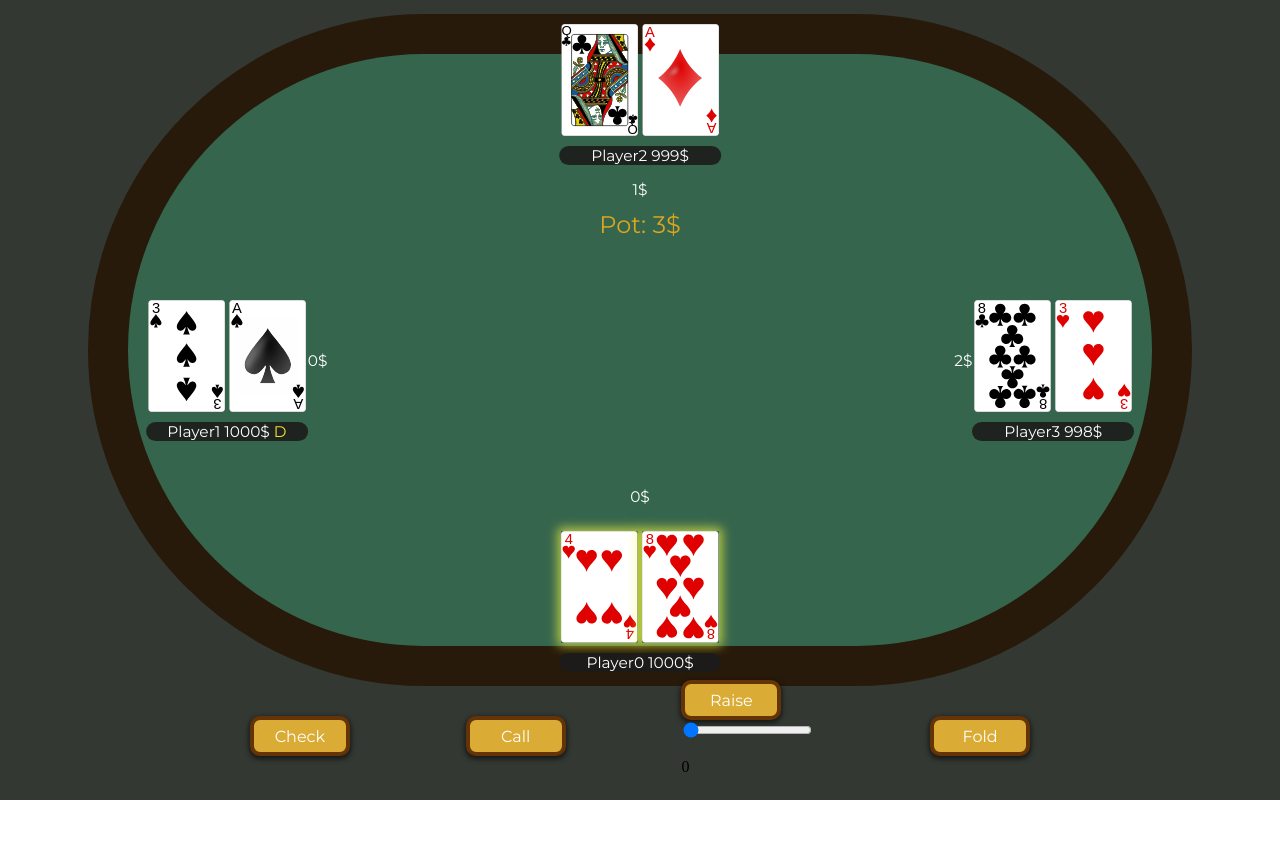
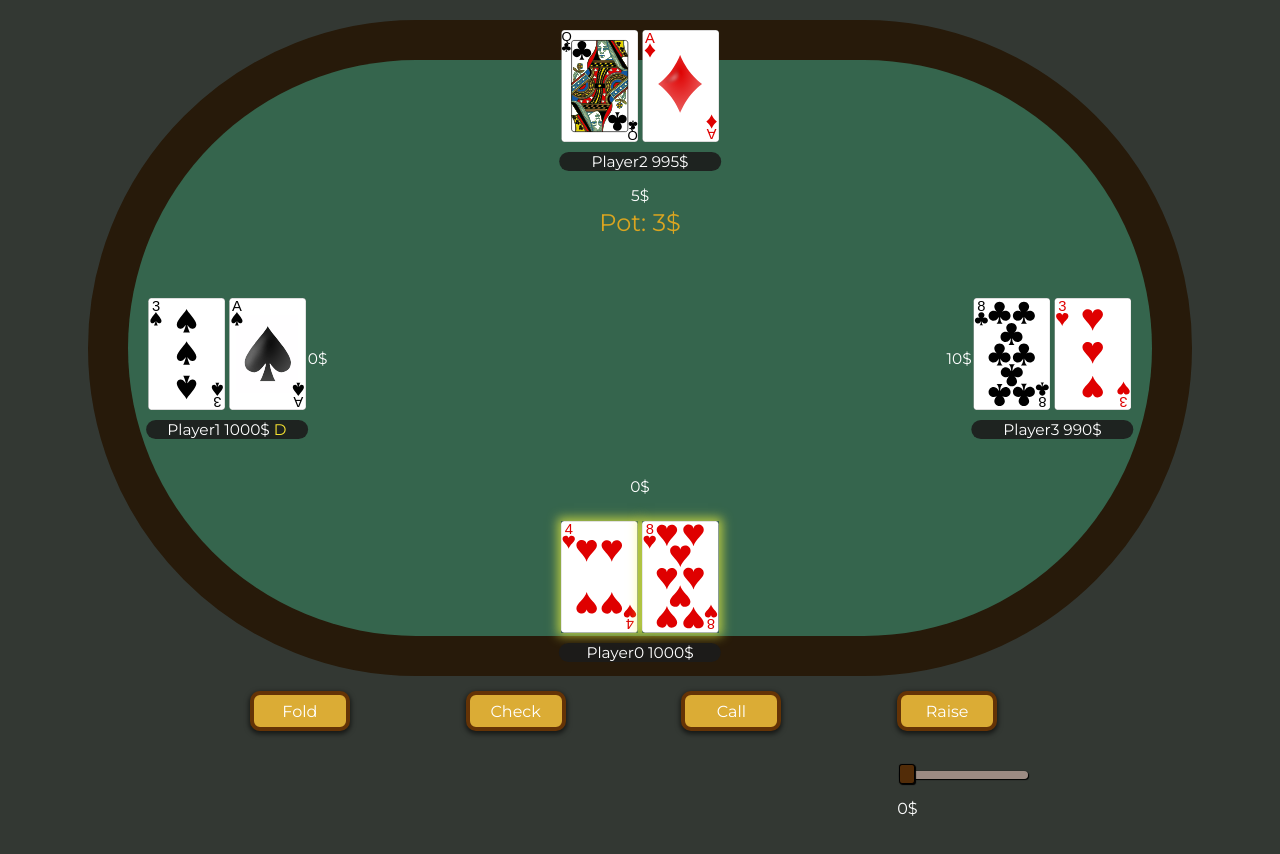
Before and after one commit to ddmuzyk/casino-online, a Next.js app: page /game/poker in a window 1280 px wide. Shown: the top 854 px of the page. Before the commit the page ends 800 px from the top, so only its background shows below. Built offline with nearby package versions, Linux system fonts and the light colour scheme.

Commit message:
added styling to uinput range

```diff
--- /dev/null
+++ b/components/poker/Slider/Slider.module.scss
@@ -0,0 +1,96 @@
+$track: rgba(161, 143, 135, 0.959);
+
+.input[type=range] {
+  appearance: none;
+  background: transparent;
+  border-color: transparent;
+  color: yellowgreen;
+  cursor: pointer;
+  &:focus {
+    outline: none;
+  }
+  &:active {
+    outline: none;
+  }
+  &::-webkit-slider-thumb {
+    -webkit-appearance: none;
+    border: 1px solid #000000;
+    position: relative;
+    top: 7px;
+    height: 20px;
+    width: 16px;
+    border-radius: 3px;
+    background: #522c08;
+    cursor: pointer;
+    margin-top: -14px; /* You need to specify a margin in Chrome, but in Firefox and IE it is automatic */
+    box-shadow: 1px 1px 1px #000000, 0px 0px 1px #0d0d0d; /* Add cool effects to your sliders! */
+  }
+  &::-moz-range-thumb {
+    box-shadow: 1px 1px 1px #000000, 0px 0px 1px #0d0d0d;
+    border: 1px solid #000000;
+    height: 36px;
+    width: 16px;
+    border-radius: 3px;
+    background: #ffffff;
+    cursor: pointer;
+  }
+  &::-ms-thumb {
+    box-shadow: 1px 1px 1px #000000, 0px 0px 1px #0d0d0d;
+    border: 1px solid #000000;
+    height: 36px;
+    width: 16px;
+    border-radius: 3px;
+    background: #ffffff;
+    cursor: pointer;
+  }
+  &::-webkit-slider-runnable-track {
+    height: 8.4px;
+    cursor: pointer;
+    box-shadow: 1px 1px 1px #000000, 0px 0px 1px #0d0d0d;
+    background: $track;
+    border-radius: 10px;
+    border: 0.2px #010101;
+  }
+  &:focus::-webkit-slider-runnable-track {
+    background: $track;
+  }
+  &::-moz-range-track {
+    width: 100%;
+    height: 8.4px;
+    cursor: pointer;
+    box-shadow: 1px 1px 1px #000000, 0px 0px 1px #0d0d0d;
+    background: #3071a9;
+    border-radius: 1.3px;
+    border: 0.2px solid #010101;
+  }
+  &::-ms-track {
+    width: 100%;
+    height: 8.4px;
+    cursor: pointer;
+    background: transparent;
+    border-color: transparent;
+    border-width: 16px 0;
+    color: transparent;
+  }
+  &::-ms-fill-lower {
+    background: #3071a9;
+  }
+  &::-ms-fill-upper {
+    background: #3071a9;
+    border: 0.2px solid #010101;
+    border-radius: 2.6px;
+    box-shadow: 1px 1px 1px #000000, 0px 0px 1px #0d0d0d;
+  }
+  &:focus::-ms-fill-upper {
+    background: #367ebd;
+  }
+}
+
+.input {
+  margin-top: 40px;
+}
+
+.value {
+  font-family: Montserrat, sans-serif;
+  color: white;
+}
--- a/components/poker/Slider/Slider.tsx
+++ b/components/poker/Slider/Slider.tsx
@@ -1,10 +1,12 @@
 import React, {useState} from "react";
+import styles from './Slider.module.scss';
 
 interface SliderProps {
-  step: string
+  step: string,
+  max: number,
 }
 
-const Slider: React.FC<SliderProps> = ({step}) => {
+const Slider: React.FC<SliderProps> = ({step, max}) => {
   const [value, setValue] = useState(0);
 
   const handleChange = (e: React.ChangeEvent<HTMLInputElement>) => {
@@ -13,8 +15,8 @@ const Slider: React.FC<SliderProps> = ({step}) => {
 
   return (
     <div>
-      <input type="range" min="0" max="100" step={step} value={value} onChange={handleChange}/>
-      <p>{value}</p>
+      <input className={styles.input} type="range" min="0" max={max} step={step} value={value} onChange={handleChange}/>
+      <p className={styles.value}>{value}$</p>
     </div>
   )
 }
--- a/pages/game/poker.module.scss
+++ b/pages/game/poker.module.scss
@@ -17,11 +17,12 @@ $borderRadius: 400px;
 }
 
 .tableContainer {
-  height: 74vh;
+  height: 72vh;
   width: 80vw;
   background-color: $tableContainer;
   border: solid 40px $tableContainer;
   border-radius: $borderRadius;
+  margin-top: 20px;
 }
 
 .table {
@@ -39,10 +40,10 @@ $borderRadius: 400px;
 .playerButtons {
   display: flex;
   justify-content: space-around;
-  align-items: center;
+  // align-items: center;
   width: 70%;
-  margin: 0 10%;
-  height: 100px;
+  margin: 15px 10% 0 10%;
+  min-height: 200px;
 }
 
 .playerBtn {
--- a/pages/game/poker.tsx
+++ b/pages/game/poker.tsx
@@ -49,7 +49,7 @@ const Poker = (): JSX.Element => {
   const [players, setPlayers] = useState<Array<PlayerObject>>([]); // Players in the game
   const [activePlayers, setActivePlayers] = useState<Array<PlayerObject>>([]); // Players that didn't fold yet
   const [deck, setDeck] = useState(decky); // Deck of cards in play
-  const [smallBlind, setSmallBlind] = useState<number>(1); // Small blind
+  const [smallBlind, setSmallBlind] = useState<number>(5); // Small blind
   // const [bigBlind, setBigBlind] = useState<number>(2); // Big blind
   const [playerWithBigBlind, setPlayerWithBigBlind] = useState<number>(10); // Id of the player with the big blind
   const [biggestBet, setBiggestBet] = useState(0); // Biggest bet on the table
@@ -569,7 +569,7 @@ const Poker = (): JSX.Element => {
   // Function that starts the game
   const initializeGame = (deck: Array<string>) => {
     const newDeck = [...deck]
-    const newPlayers: Array<PlayerObject> = giveBlind(createPlayers(newDeck, 4), 1, currentDealerId as number);
+    const newPlayers: Array<PlayerObject> = giveBlind(createPlayers(newDeck, 4), smallBlind, currentDealerId as number);
     let newTurn = getNextTurn(currentDealerId as number, newPlayers);
     while (newPlayers[newTurn].bet > 0) {
       newTurn = getNextTurn(newTurn, newPlayers);
@@ -645,25 +645,34 @@ const Poker = (): JSX.Element => {
         {/* Write me a div that contains player buttons: check, call, raise, all in */}
         {/* ISSUE IS WITH THE FUNCTION FROM PLAYER I GUESS */}
         <div className={styles.playerButtons}>
+          <div>
+            <button className={styles.playerBtn}>Fold</button>
+          </div>
+          <div>
             <button onClick={() => {
               if (turn === 0 && abilityToMove.current) {
                 const newPlayers = check(turn as number, players, playerWithBiggestBet, currentStage);
                 makeUserMove(turn as number, newPlayers, biggestBet, tableMoney, playerWithBiggestBet, currentStage, pot)
               };
             }} className={styles.playerBtn}>Check</button>
+
+          </div>
+          <div>
             <button onClick={() => {
               if (turn === 0 && abilityToMove.current) {
                 const newPlayers = call(turn as number, players, biggestBet, biggestBet - players[turn as number].bet, tableMoney)
                 makeUserMove(turn as number, newPlayers, biggestBet, tableMoney, playerWithBiggestBet, currentStage, pot)
               }
             }} className={styles.playerBtn}>Call</button>
+
+          </div>
           <div>
             <button className={styles.playerBtn}>Raise</button>
             <Slider
-            step="1"
+            step={smallBlind.toString()}
+            max={players[0]?.money ? players[0].money : 1000}
             />
           </div>
-          <button className={styles.playerBtn}>Fold</button>
         </div>
       </div>
     </Layout>
```
Lines whose indentation alone changed are shown as unchanged.
